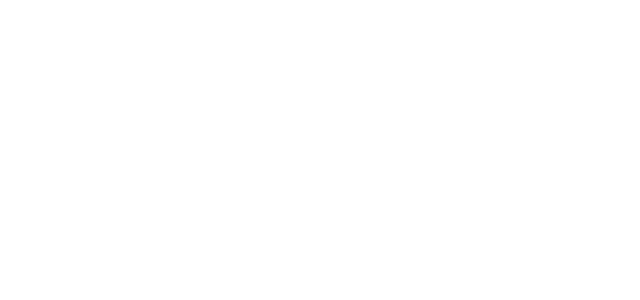
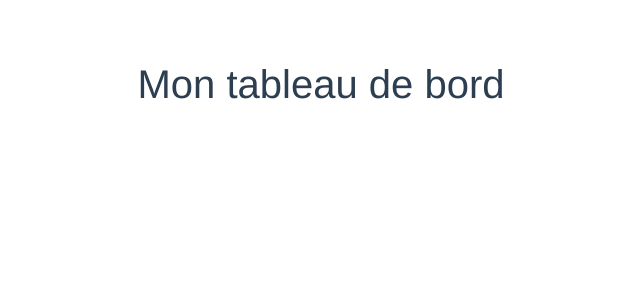
Before and after one commit to Pampah91/cloudboxdb, a Vue app: page /mydashboard in a window 1280 px wide. Before the commit this address had no page. Shown: the top 300 px of the page, without its empty margins (319-959 px from the left). Built offline with nearby package versions, Linux system fonts and the light colour scheme.

Commit message:
added route to dashboard vue

```diff
--- a/src/router/index.js
+++ b/src/router/index.js
@@ -8,12 +8,9 @@
     component: Home
   },
   {
-    path: '/about',
-    name: 'About',
-    // route level code-splitting
-    // this generates a separate chunk (about.[hash].js) for this route
-    // which is lazy-loaded when the route is visited.
-    component: () => import(/* webpackChunkName: "about" */ '../views/About.vue')
+    path: '/mydashboard',
+    name: 'Dashboard',
+    component: () => import(/*webpackChunckName: "dashboard" */ '../views/Dashboard.vue')
   }
 ]
 
--- /dev/null
+++ b/src/views/Dashboard.vue
@@ -0,0 +1,18 @@
+<template>
+  <div class="dashboard">
+    <h1>Mon tableau de bord</h1>
+  </div>
+</template>
+
+<script>
+// @ is an alias to /src
+import HelloWorld from '@/components/HelloWorld.vue'
+import UserForm from '@/components/UserForm.vue'
+
+export default {
+  name: 'Dashboard',
+  components: {
+
+  }
+}
+</script>
```
